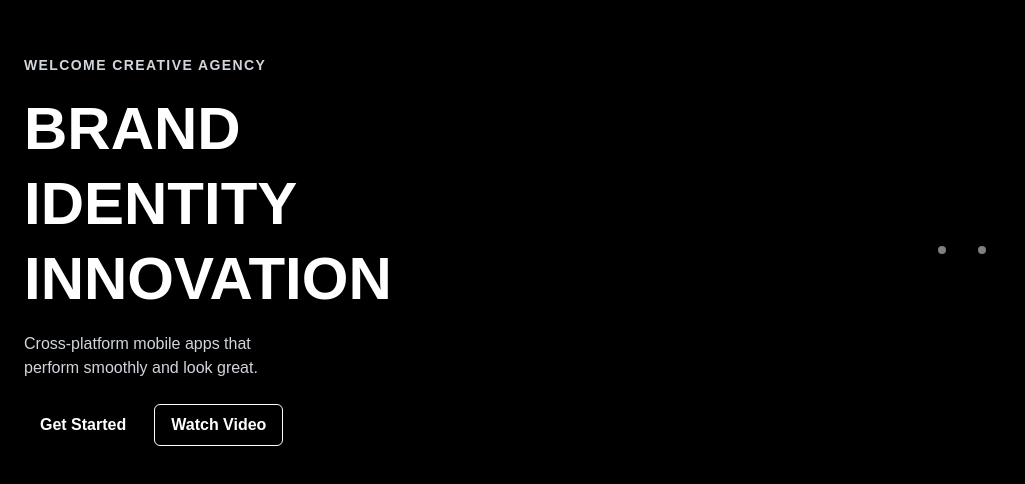
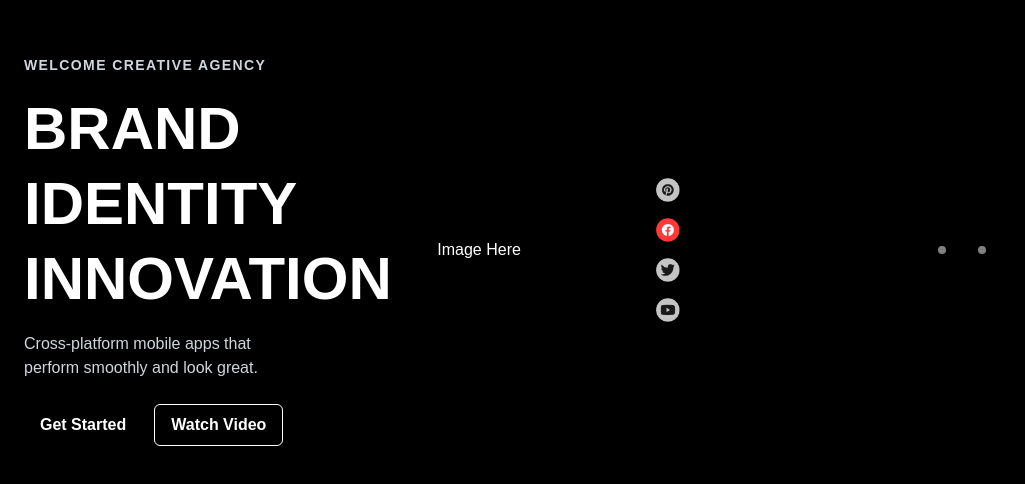
Before and after one commit to Asharkhan468/appmash-website, a Next.js app: page / in a window 1280 px wide. Shown: the part 146-630 px from the top of the page, without its empty margins (0-1025 px from the left). Built offline with nearby package versions, Linux system fonts and the light colour scheme.

Commit message:
Config add

```diff
--- a/app/components/Hero.tsx
+++ b/app/components/Hero.tsx
@@ -101,6 +101,9 @@ export default function HeroCarousel() {
 
           {/* Right Content (Image) */}
           <div className="relative flex justify-center items-center order-1 md:order-2 w-full">
+
+              <span className="text-white">Image Here</span>
+
             {/* <div className="relative w-[440px] h-[550px] min-w-[300px] flex justify-center items-center">
               <Image
                 src={image}
@@ -113,7 +116,7 @@ export default function HeroCarousel() {
             </div> */}
 
             {/* Social Icons */}
-            {/* <div className="hidden md:flex absolute right-[-40px] lg:right-[-60px] top-1/2 -translate-y-1/2 flex-col gap-4 z-20">
+            <div className="hidden md:flex absolute right-[-40px] lg:right-[-60px] top-1/2 -translate-y-1/2 flex-col gap-4 z-20">
               {[pintrest, facebook, twitter, youtube].map((icon, i) => (
                 <Image
                   key={i}
@@ -124,7 +127,7 @@ export default function HeroCarousel() {
                   className="hover:scale-110 transition-transform"
                 />
               ))}
-            </div> */}
+            </div>
           </div>
         </div>
       </div>
```
